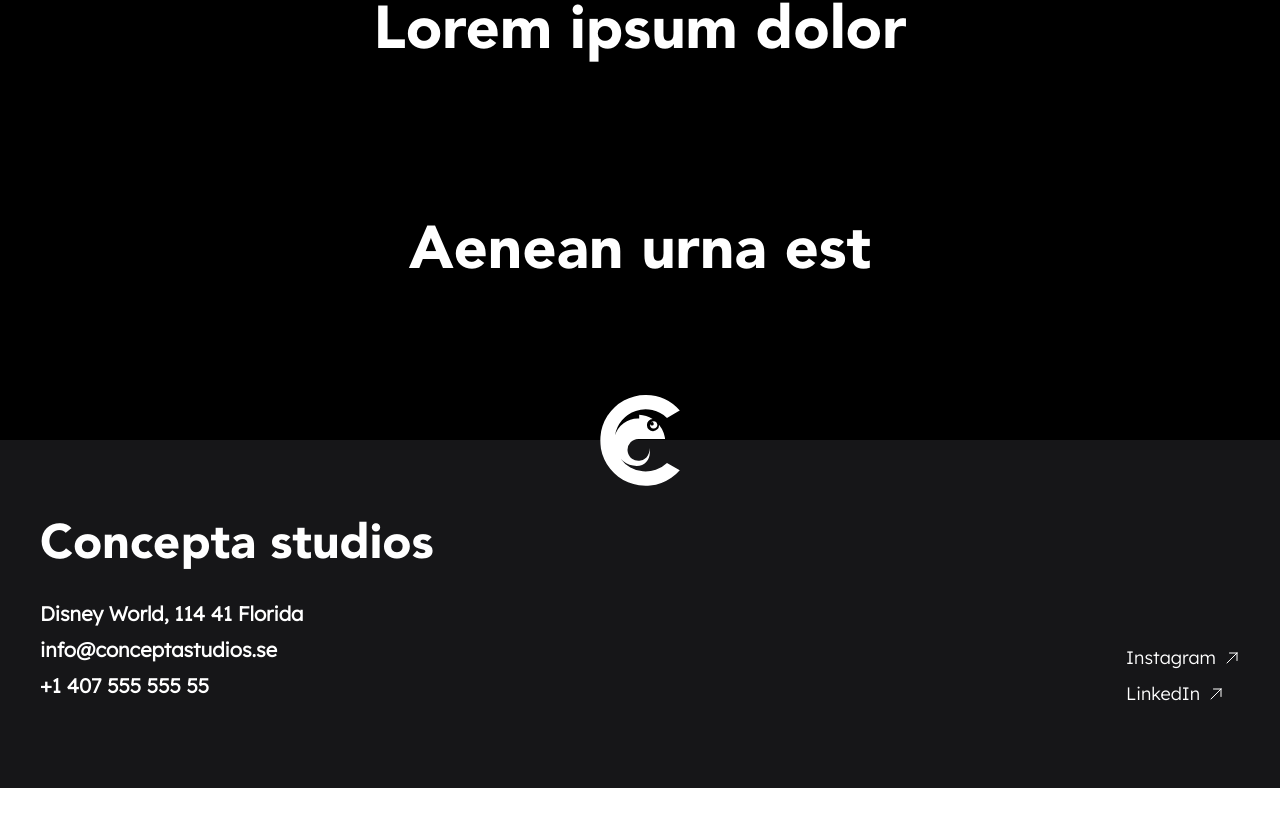
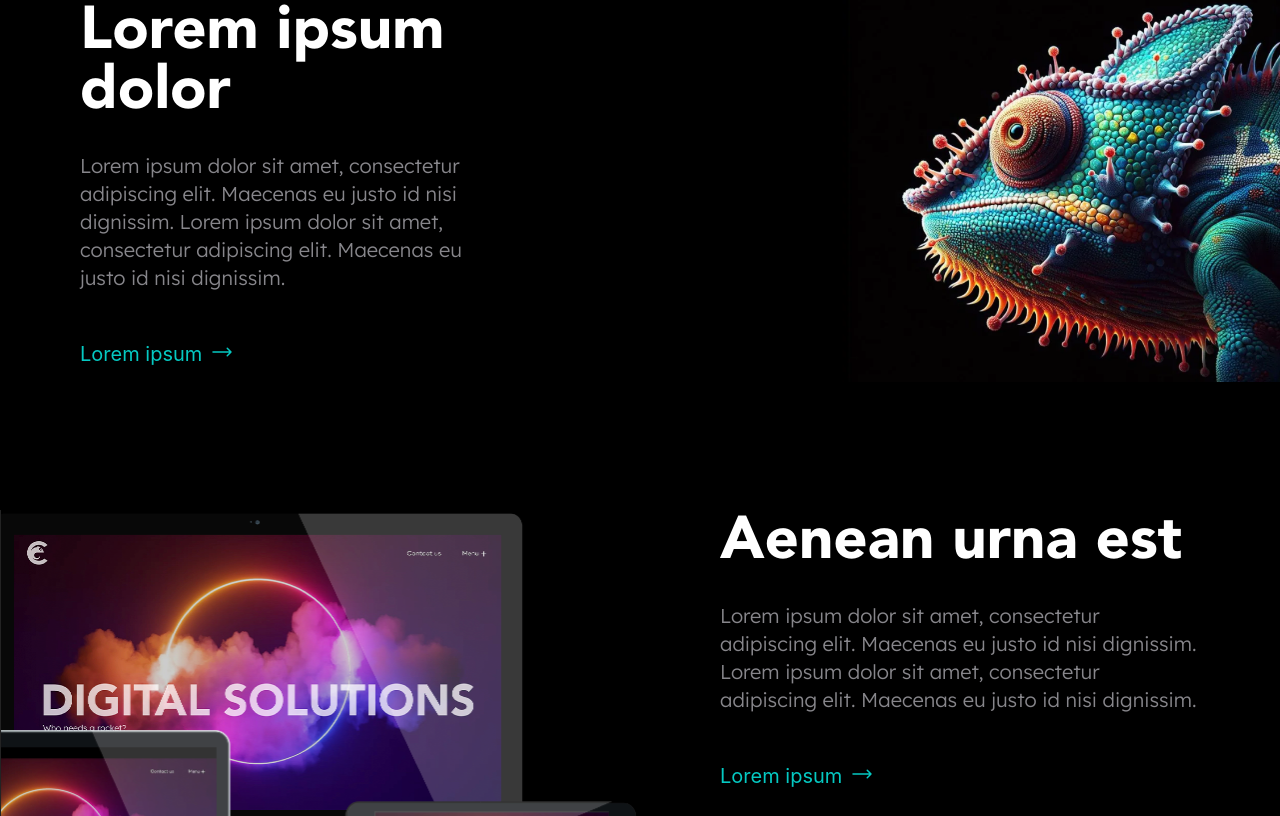
Before and after one commit to Concepta-Studios/concepta, a React (Create React App) app: page / in a window 1280 px wide. Shown: the part 2404-3220 px from the top of the page. Before the commit the page ends 3192 px from the top, so only its background shows below. Built offline with nearby package versions, Linux system fonts and the light colour scheme.

Commit message:
feat: update sections 4 and 5

```diff
--- a/src/components/Section4.tsx
+++ b/src/components/Section4.tsx
@@ -1,11 +1,24 @@
+import ArrowLongRightIcon from '../icons/ArrowLongRightIcon';
+import ChameleonPic from '../pics/chameleon.png';
+
 function Section4() {
   return (
-    <div className="bg-black text-white pb-32 px-10">
-      <div className="max-w-screen-2xl m-auto">
-        <h1 className="font-['AvenirBlack'] text-6xl pb-8 text-center">
+    <div className="bg-black text-white pb-32 flex">
+      <div className="w-2/5 pl-20">
+        <h1 className="font-['AvenirBlack'] text-6xl pb-8">
           Lorem ipsum dolor
         </h1>
+        <div className="text-[#87868B] font-['LexendDeca'] font-light text-xl mb-12">
+          Lorem ipsum dolor sit amet, consectetur adipiscing elit. Maecenas eu
+          justo id nisi dignissim. Lorem ipsum dolor sit amet, consectetur
+          adipiscing elit. Maecenas eu justo id nisi dignissim.
+        </div>
+        <a className="flex w-1/2 text-[#05C9C2] text-xl" href="/lorem-ipsum">
+          <span className="mr-2">Lorem ipsum</span>
+          <ArrowLongRightIcon />
+        </a>
       </div>
+      <img className="w-3/5" src={ChameleonPic} alt="Chameleon" />
     </div>
   );
 }
--- a/src/components/Section5.tsx
+++ b/src/components/Section5.tsx
@@ -1,10 +1,25 @@
+import ArrowLongRightIcon from '../icons/ArrowLongRightIcon';
+import DigitalSolutionsPic from '../pics/digital_solutions_ugly_screenshot.png';
+
 function Section5() {
   return (
-    <div className="bg-black text-white pb-32 px-10">
-      <div className="max-w-screen-2xl m-auto">
-        <h1 className="font-['AvenirBlack'] text-6xl pb-8 text-center">
-          Aenean urna est
-        </h1>
+    <div className="bg-black text-white pb-32 flex">
+      <img
+        className="w-1/2 mr-20"
+        src={DigitalSolutionsPic}
+        alt="Digital solutions"
+      />
+      <div className="w-1/2 pr-20">
+        <h1 className="font-['AvenirBlack'] text-6xl pb-8">Aenean urna est</h1>
+        <div className="text-[#87868B] font-['LexendDeca'] font-light text-xl mb-12">
+          Lorem ipsum dolor sit amet, consectetur adipiscing elit. Maecenas eu
+          justo id nisi dignissim. Lorem ipsum dolor sit amet, consectetur
+          adipiscing elit. Maecenas eu justo id nisi dignissim.
+        </div>
+        <a className="flex w-1/2 text-[#05C9C2] text-xl" href="/lorem-ipsum">
+          <span className="mr-2">Lorem ipsum</span>
+          <ArrowLongRightIcon />
+        </a>
       </div>
     </div>
   );
```
Also changed, not shown: src/pics/chameleon.png (added).
